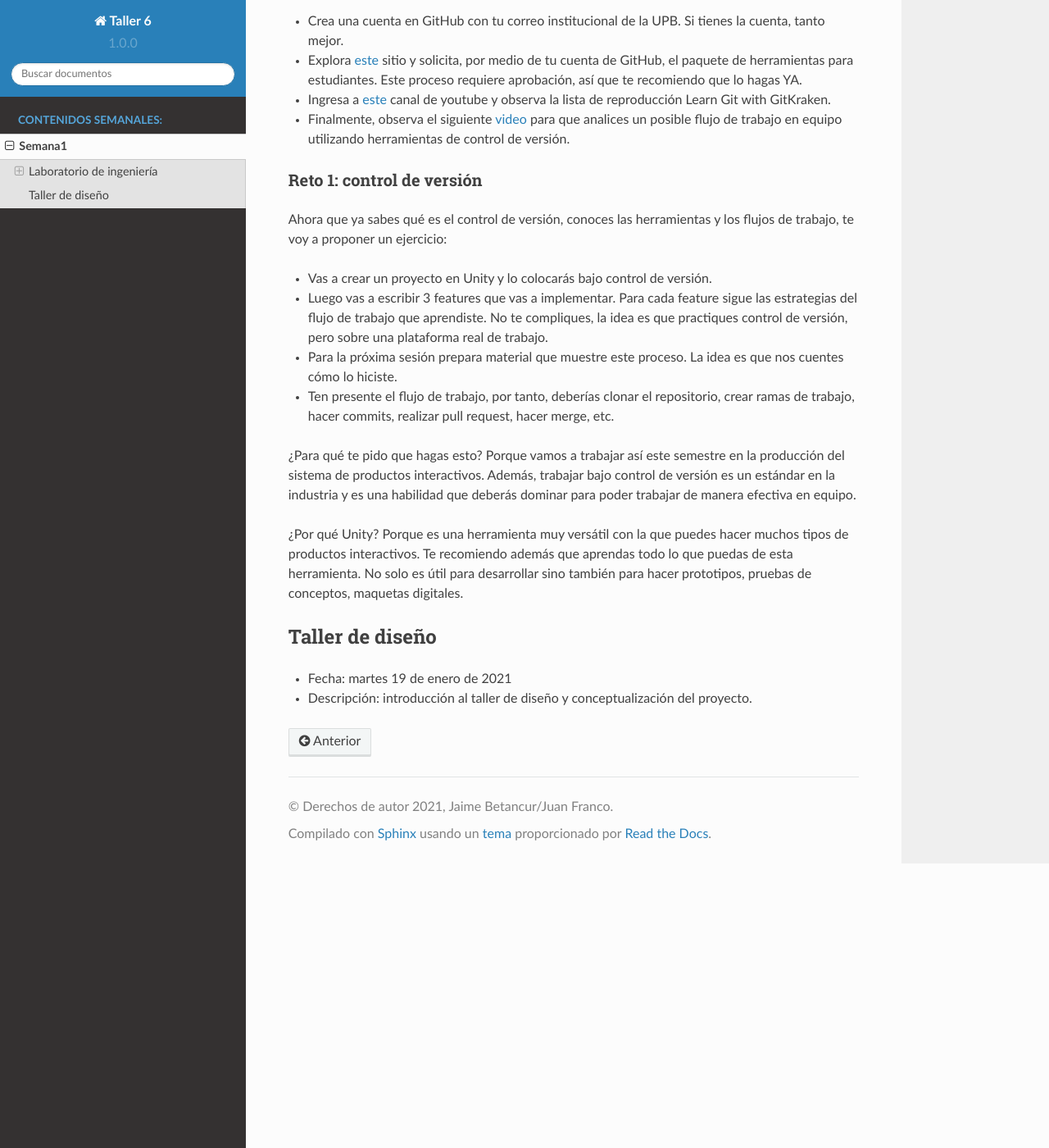
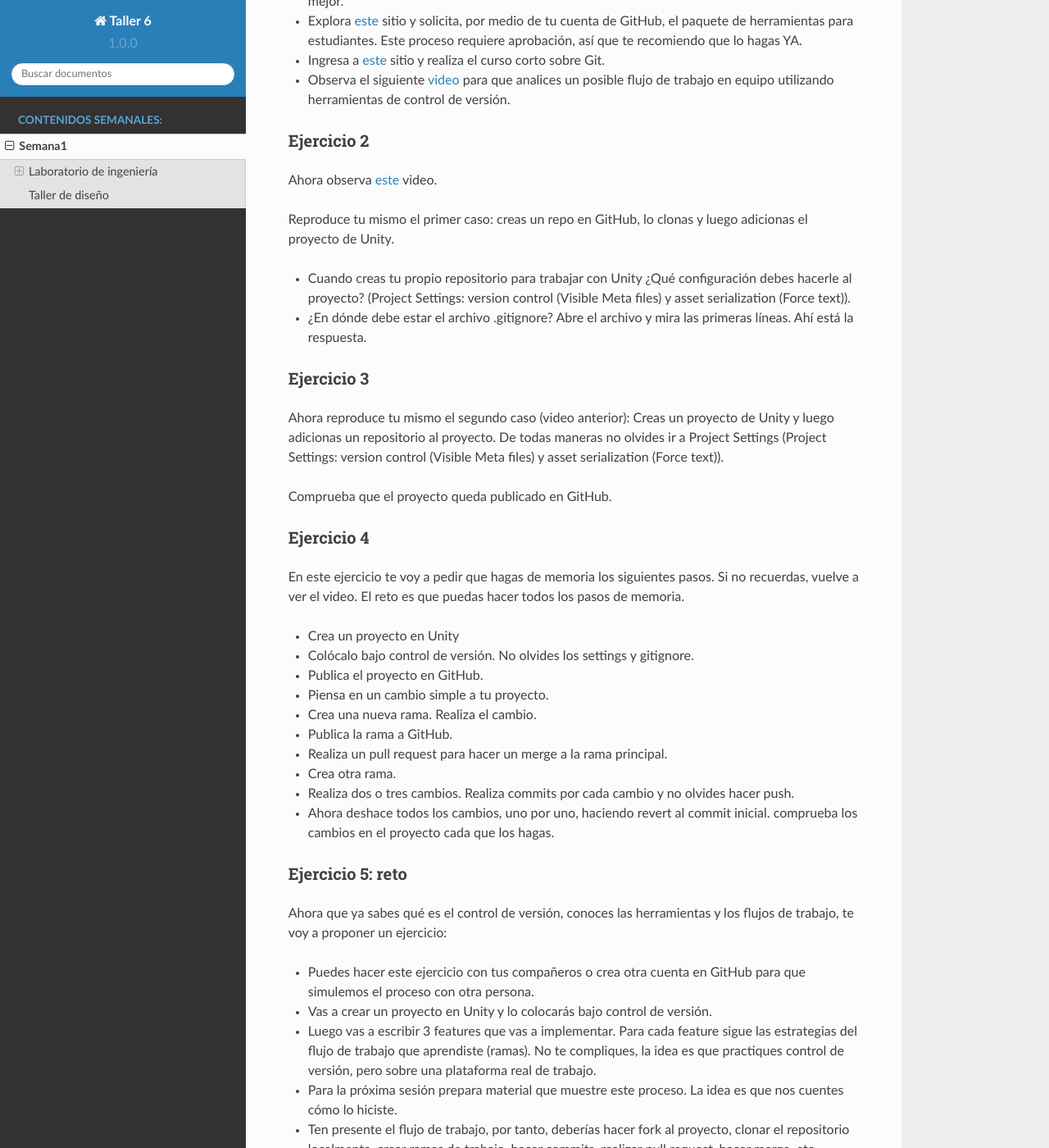
Before and after one commit to juanferfranco/taller6, a Sphinx documentation site: the page built from docs/_semana1/semana1.rst, in a window 1280 px wide and 1400 px high, scrolled down 396 px. Shown: the whole window at 82% size. Built offline with Sphinx 7.4.7 and the Read the Docs theme 2.0.0, drawn with Linux system fonts in a browser that asks for light colours; some of the changed text lies outside the part shown.

Commit message:
update week 1

```diff
--- a/docs/_semana1/semana1.rst
+++ b/docs/_semana1/semana1.rst
@@ -6,12 +6,10 @@ Laboratorio de ingeniería
 
 * Fecha: enero 18 de 2021
 * Descripción: introducción al laboratorio de ingeniería
-* Recursos: --
+* Recursos: `introducción al taller <https://docs.google.com/presentation/d/1eabrm6LnI05q4DEUORnGtlhbVgj3h8uPh2bngHly7ZU/edit?usp=sharing>`__
 
-Ejercicio
-###########
-
-Para la próxima clase del laboratorio debes hacer lo siguiente:
+Ejercicio 1
+^^^^^^^^^^^^
 
 * Crea una cuenta en GitHub con tu correo institucional de la UPB. Si
   tienes la cuenta, tanto mejor.
@@ -19,26 +17,73 @@ Para la próxima clase del laboratorio debes hacer lo siguiente:
   solicita, por medio de tu cuenta de GitHub, el paquete de herramientas
   para estudiantes. Este proceso requiere aprobación, así que te recomiendo
   que lo hagas YA.
-* Ingresa a `este <https://www.youtube.com/c/Gitkraken/playlists>`__ canal
-  de youtube y observa la lista de reproducción Learn Git with GitKraken.
-* Finalmente, observa el siguiente `video <https://www.youtube.com/watch?v=lYAHmthUO1M>`__
+* Ingresa a `este <https://www.gitkraken.com/learn/git/tutorials>`__ sitio
+  y realiza el curso corto sobre Git.
+* Observa el siguiente `video <https://www.youtube.com/watch?v=lYAHmthUO1M>`__
   para que analices un posible flujo de trabajo en equipo utilizando herramientas
   de control de versión.
 
-Reto 1: control de versión
-###########################
+Ejercicio 2
+^^^^^^^^^^^^^
+
+Ahora observa `este <https://youtu.be/WH7qDUYHGK8>`__ video.
+
+Reproduce tu mismo el primer caso: creas un repo en GitHub, lo clonas y luego
+adicionas el proyecto de Unity.
+
+* Cuando creas tu propio repositorio para trabajar con Unity ¿Qué configuración
+  debes hacerle al proyecto?
+  (Project Settings: version control (Visible Meta files) y asset serialization (Force text)).
+* ¿En dónde debe estar el archivo .gitignore? Abre el archivo y mira las primeras líneas.
+  Ahí está la respuesta.
+
+Ejercicio 3
+^^^^^^^^^^^^
+
+Ahora reproduce tu mismo el segundo caso (video anterior): Creas un proyecto de Unity y luego
+adicionas un repositorio al proyecto. De todas
+maneras no olvides ir a Project Settings (Project Settings: version control
+(Visible Meta files) y asset serialization (Force text)).
+
+Comprueba que el proyecto queda publicado en GitHub.
+
+Ejercicio 4
+^^^^^^^^^^^^
+
+En este ejercicio te voy a pedir que hagas de memoria los siguientes pasos.
+Si no recuerdas, vuelve a ver el video. El reto es que puedas hacer todos
+los pasos de memoria.
+
+* Crea un proyecto en Unity
+* Colócalo bajo control de versión. No olvides los settings y gitignore.
+* Publica el proyecto en GitHub.
+* Piensa en un cambio simple a tu proyecto.
+* Crea una nueva rama. Realiza el cambio.
+* Publica la rama a GitHub.
+* Realiza un pull request para hacer un merge a la rama principal.
+* Crea otra rama.
+* Realiza dos o tres cambios. Realiza commits por cada cambio y no olvides
+  hacer push.
+* Ahora deshace todos los cambios, uno por uno, haciendo revert al commit inicial.
+  comprueba los cambios en el proyecto cada que los hagas.
+
+Ejercicio 5: reto
+^^^^^^^^^^^^^^^^^^^^^^^^^^^^^^
 
 Ahora que ya sabes qué es el control de versión, conoces las herramientas
 y los flujos de trabajo, te voy a proponer un ejercicio:
 
+* Puedes hacer este ejercicio con tus compañeros o crea otra cuenta
+  en GitHub para que simulemos el proceso con otra persona.
 * Vas a crear un proyecto en Unity y lo colocarás bajo control de versión.
 * Luego vas a escribir 3 features que vas a implementar. Para cada feature
-  sigue las estrategias del flujo de trabajo que aprendiste. No te compliques,
+  sigue las estrategias del flujo de trabajo que aprendiste (ramas). No te compliques,
   la idea es que practiques control de versión, pero sobre una plataforma
   real de trabajo.
 * Para la próxima sesión prepara material que muestre este proceso. La idea
   es que nos cuentes cómo lo hiciste.
-* Ten presente el flujo de trabajo, por tanto, deberías clonar el repositorio, crear ramas
+* Ten presente el flujo de trabajo, por tanto, deberías hacer fork al proyecto,
+  clonar el repositorio localmente, crear ramas
   de trabajo, hacer commits, realizar pull request, hacer merge, etc.
 
 ¿Para qué te pido que hagas esto? Porque vamos a trabajar así este semestre
@@ -51,6 +96,27 @@ muchos tipos de productos interactivos. Te recomiendo además que aprendas
 todo lo que puedas de esta herramienta. No solo es útil para desarrollar sino
 también para hacer prototipos, pruebas de conceptos, maquetas digitales.
 
+Ejercicio 6
+^^^^^^^^^^^^
+
+En el ejercicio 1 te pedí que vieras la serie de videos del tutorial
+de git de Gitkraken. Te voy a pedir que mires de nuevo
+`este <https://youtu.be/S03EEusFxoI>`__. ¿Por qué es importante para nosotros?
+Por que como tu sabrás cuando hacemos aplicaciones interactivas generamos
+varios archivos binarios. Por tanto git lfs será necesario en nuestros
+proyectos.
+
+Lo primero entonces que tendrás que hacer es instalar el soporte para Git LFS.
+Mira `aquí <https://docs.github.com/en/github/managing-large-files/installing-git-large-file-storage>`__
+cómo lo harías para tu sistema operativo.
+
+Ahora observa `este <https://youtu.be/09McJ2NL7YM>`__ video. Te mostrarán cómo usar Unity con git lfs.
+
+Ejercicio 7
+^^^^^^^^^^^^^
+
+Sigue las instrucciones del último video y practica la creación de un proyecto en Unity
+con control de versión y lfs.
 
 Taller de diseño
 -----------------
```
